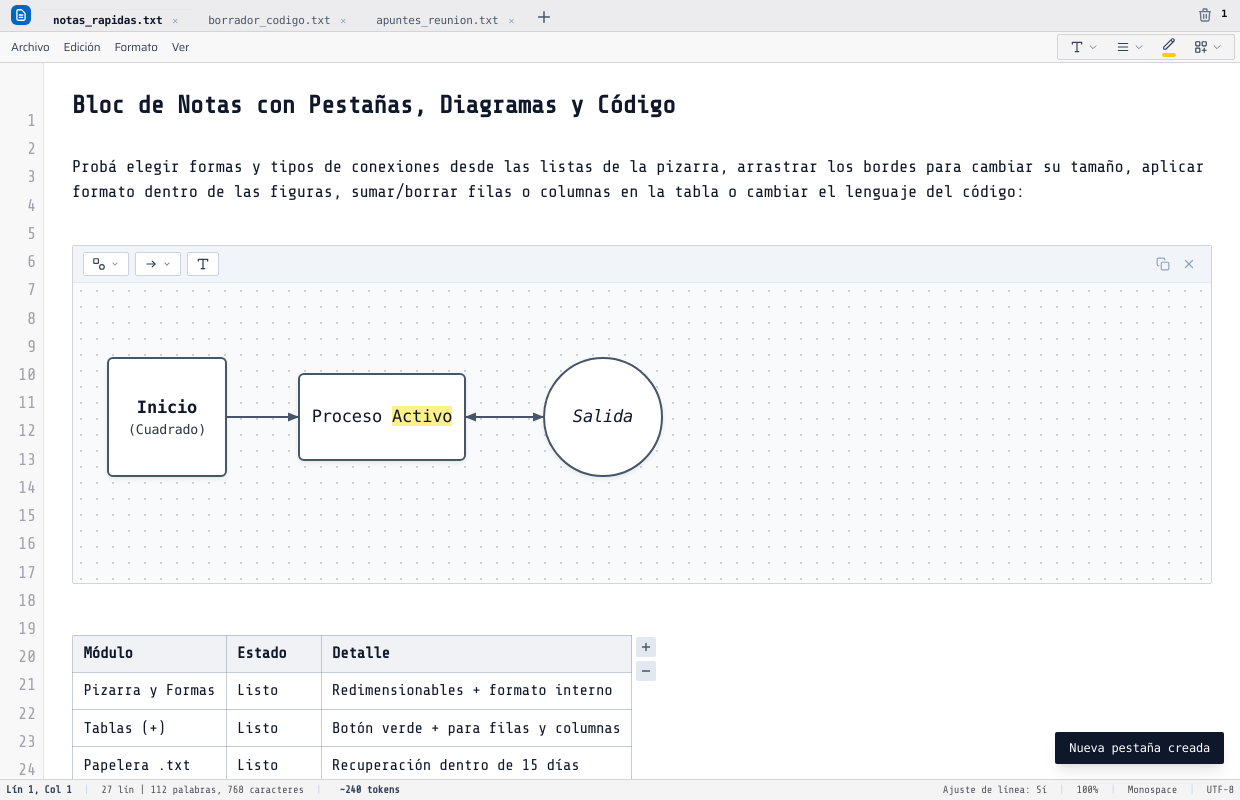
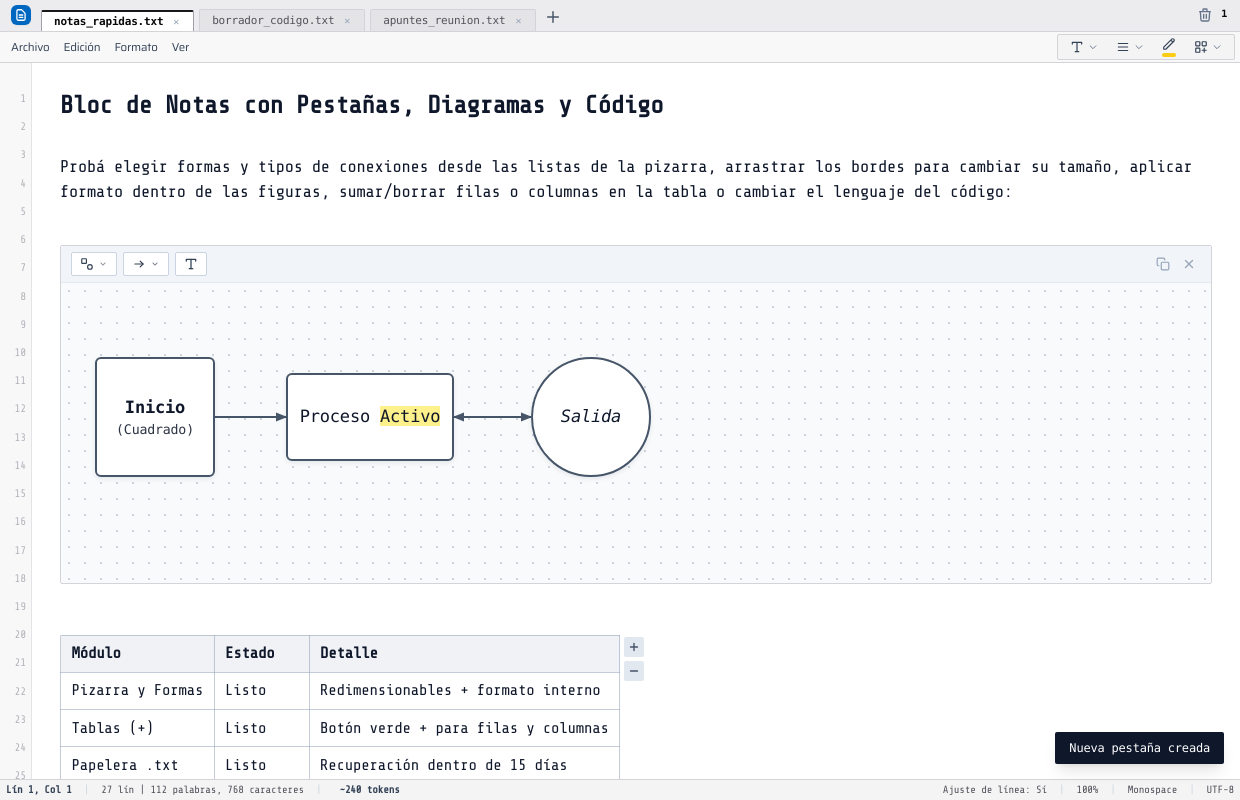
Before and after one commit to MateoCasella/simple-pad, an Electron app: page index.html in a window 1240 px wide. Drawn offline with nearby package versions, Linux system fonts and the light colour scheme.

Commit message:
fix(ui): align compact line-number gutter and add crisp borders to Modern tabs

```diff
--- a/src/js/tabs-trash.js
+++ b/src/js/tabs-trash.js
@@ -219,6 +219,7 @@
                 : 'bg-transparent text-slate-600 dark:text-slate-400 border-transparent hover:bg-white/60 dark:hover:bg-[#24262b]/60 hover:text-slate-800 dark:hover:text-slate-200'
             }`;
         tabEl.setAttribute('data-tab-id', tab.id);
+        if (isActive) tabEl.setAttribute('data-active', 'true');
         tabEl.title = (typeof t === 'function')
           ? t('Doble clic para renombrar', 'Double-click to rename')
           : 'Doble clic para renombrar';
--- a/src/styles/base.css
+++ b/src/styles/base.css
@@ -1163,14 +1163,14 @@
       padding: 12px 16px !important;
     }
     html.theme-win98 #lineNumbersGutter {
-      padding-top: 12px !important;
+      padding-top: 0 !important;
     }
     html.theme-modern #liveSheetEditor,
     html.theme-modern #splitSheetEditor {
       padding: 14px 22px !important;
     }
     html.theme-modern #lineNumbersGutter {
-      padding-top: 14px !important;
+      padding-top: 0 !important;
     }
 
     #lineNumbersGutter {
@@ -1190,3 +1190,17 @@
       pointer-events: none;
       user-select: none;
     }
+
+
+/* Slim, compact line-numbers gutter aligned 1:1 with the first writing line */
+#lineNumbersGutter {
+  width: 2rem !important;
+  min-width: 2rem !important;
+  padding: 0 !important;
+  font-size: 11px !important;
+}
+.gutter-num-item {
+  right: 5px !important;
+  font-size: 11px !important;
+  opacity: 0.78;
+}
--- a/src/styles/theme-modern.css
+++ b/src/styles/theme-modern.css
@@ -112,7 +112,7 @@
       background-color: #f8f8f9 !important;
       border-right: 1px solid #e4e4e7 !important;
       color: #a1a1aa !important;
-      padding-top: 22px !important;
+      padding-top: 0 !important;
       line-height: 1.66 !important;
       font-family: 'Share Tech Mono', 'Cascadia Mono', 'Consolas', monospace !important;
       font-variant-numeric: tabular-nums;
@@ -230,3 +230,54 @@
     html.theme-win98 .table-widget table {
       font-family: 'Lucida Console', 'Courier New', 'Courier Prime', monospace !important;
     }
+
+
+/* Framed, distinct tabs in Modern style + exact 0px gutter top offset */
+html.theme-modern #lineNumbersGutter {
+  width: 2rem !important;
+  min-width: 2rem !important;
+  padding-top: 0 !important;
+  padding-bottom: 0 !important;
+  font-size: 11px !important;
+}
+html.theme-modern #tabsStrip [data-tab-id] {
+  border: 1px solid #d4d4d8 !important;
+  border-bottom: none !important;
+  background-color: #e4e4e7 !important;
+  color: #52525b !important;
+  border-radius: 2px 2px 0 0 !important;
+  margin-right: 1px;
+}
+html.theme-modern #tabsStrip [data-tab-id]:hover {
+  background-color: #f4f4f5 !important;
+  color: #18181b !important;
+}
+html.theme-modern #tabsStrip [data-tab-id][data-active="true"] {
+  background-color: #ffffff !important;
+  color: #09090b !important;
+  border-color: #a1a1aa !important;
+  border-top: 2px solid #18181b !important;
+  border-bottom: 1px solid #ffffff !important;
+  position: relative;
+  top: 1px;
+  font-weight: 600 !important;
+}
+html.theme-modern.dark #tabsStrip [data-tab-id] {
+  border: 1px solid #2e2e36 !important;
+  border-bottom: none !important;
+  background-color: #1a1a20 !important;
+  color: #a1a1aa !important;
+}
+html.theme-modern.dark #tabsStrip [data-tab-id]:hover {
+  background-color: #23232b !important;
+  color: #f4f4f5 !important;
+}
+html.theme-modern.dark #tabsStrip [data-tab-id][data-active="true"] {
+  background-color: #16161a !important;
+  color: #ffffff !important;
+  border-color: #52525b !important;
+  border-top: 2px solid #e4e4e7 !important;
+  border-bottom: 1px solid #16161a !important;
+  position: relative;
+  top: 1px;
+}
--- a/src/styles/theme-win98.css
+++ b/src/styles/theme-win98.css
@@ -205,7 +205,7 @@
       background-color: #dfdfdf !important;
       border-right: 1px solid #808080 !important;
       color: #404040 !important;
-      padding-top: 16px !important;
+      padding-top: 0 !important;
       padding-bottom: 16px !important;
       line-height: 1.65 !important;
       width: 2.75rem !important;
@@ -641,3 +641,5 @@
       color: #ffffd0 !important;
       border: 1px solid #888866 !important;
     }
+
+html.theme-win98 #lineNumbersGutter { width: 2rem !important; min-width: 2rem !important; padding-top: 0 !important; font-size: 11px !important; }
```
